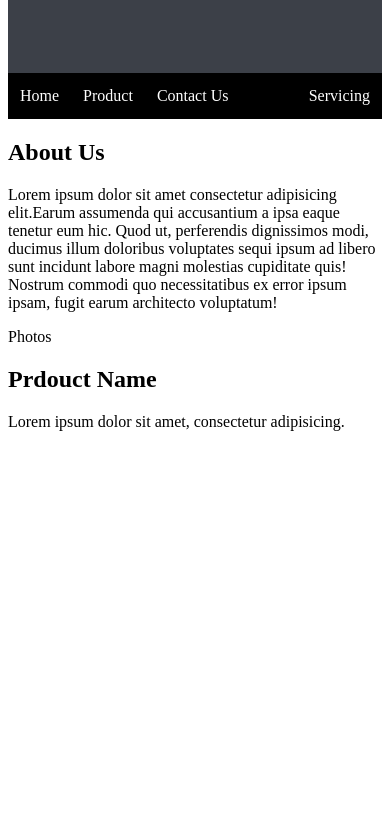
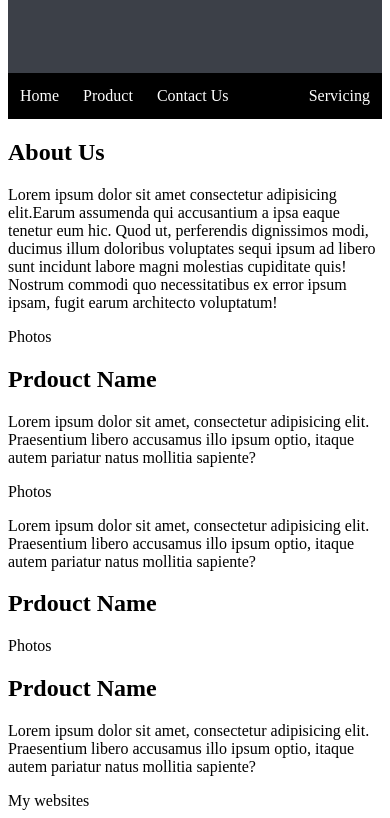
Before and after one commit to JMacalaguing/James-David-Macalaguing, a plain HTML site: page index.html in a window 390 px wide. Shown: the part 187-1005 px from the top of the page. Before the commit the page ends 844 px from the top, so only its background shows below. Drawn offline with Linux system fonts and the light colour scheme.

Commit message:
Update Responsive Website Activity

```diff
--- a/index.html
+++ b/index.html
@@ -19,17 +19,27 @@
         <a class="right">Servicing</a>
     </div>
     <div class="body">
+        <div class="row">
         <div class="side">
             <h2>About Us</h1>
-                <p>Lorem ipsum dolor sit amet consectetur adipisicing elit.Earum assumenda qui accusantium a ipsa eaque tenetur eum hic. Quod ut, perferendis dignissimos modi,
-                     ducimus illum doloribus voluptates sequi ipsum ad libero sunt incidunt labore magni molestias cupiditate quis! Nostrum commodi quo necessitatibus ex error ipsum ipsam, fugit earum architecto voluptatum!</p>
+            <p>Lorem ipsum dolor sit amet consectetur adipisicing elit.Earum assumenda qui accusantium a ipsa eaque tenetur eum hic. Quod ut, perferendis dignissimos modi,
+               ducimus illum doloribus voluptates sequi ipsum ad libero sunt incidunt labore magni molestias cupiditate quis! Nostrum commodi quo necessitatibus ex error ipsum ipsam, fugit earum architecto voluptatum!</p>
+            <div class="circle"></div>
         </div>
-
-        <div class="fakeimage">Photos</div>
-        <h2>Prdouct Name</h2>
-        <p>Lorem ipsum dolor sit amet, consectetur adipisicing.</p>
+         <div class="main">
+            <div class="fakeimage">Photos</div>
+            <h2>Prdouct Name</h2>
+            <p>Lorem ipsum dolor sit amet, consectetur adipisicing elit. Praesentium libero accusamus illo ipsum optio, itaque autem pariatur natus mollitia sapiente?</p>
+            <div class="fakeimage">Photos</div>
+            <p>Lorem ipsum dolor sit amet, consectetur adipisicing elit. Praesentium libero accusamus illo ipsum optio, itaque autem pariatur natus mollitia sapiente?</p>
+            <h2>Prdouct Name</h2>
+            <div class="fakeimage">Photos</div>
+            <h2>Prdouct Name</h2>
+            <p>Lorem ipsum dolor sit amet, consectetur adipisicing elit. Praesentium libero accusamus illo ipsum optio, itaque autem pariatur natus mollitia sapiente?</p>
+        </div>
         </div>
     </div>
-    <div class="footer"></div>
+    </div>
+    <div class="footer">My websites</div>
 </body>
 </html>
```
